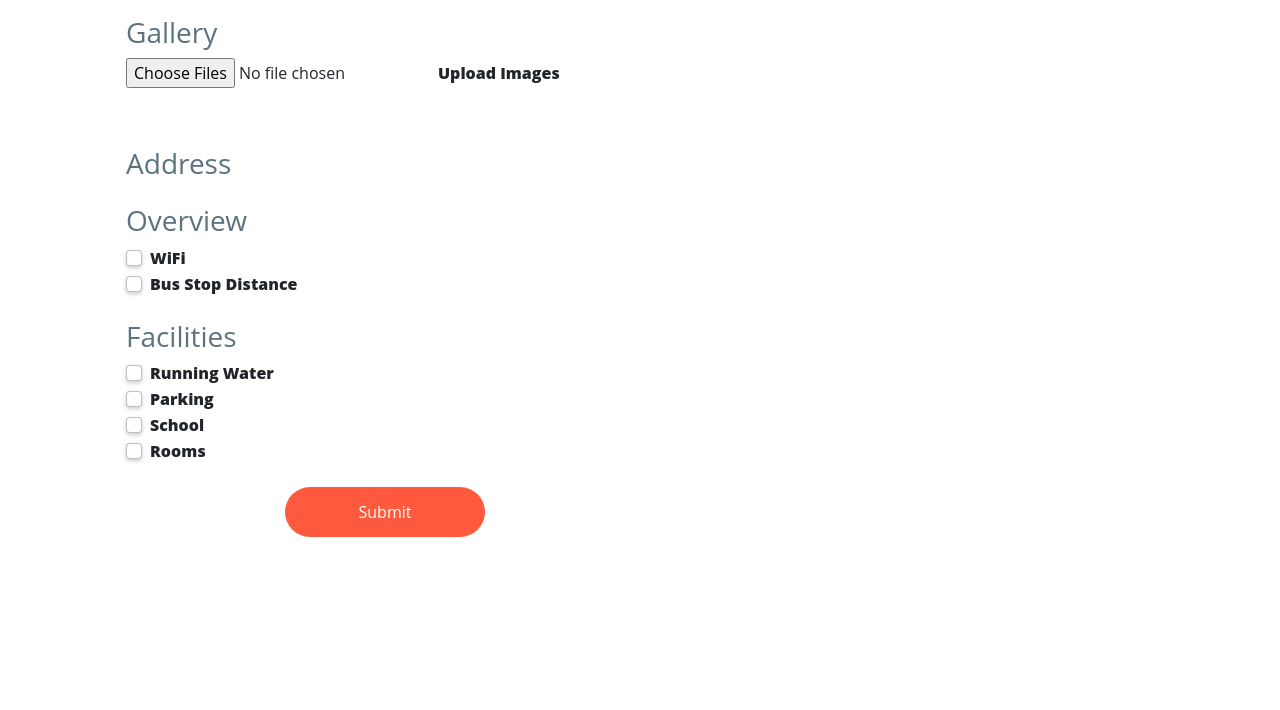
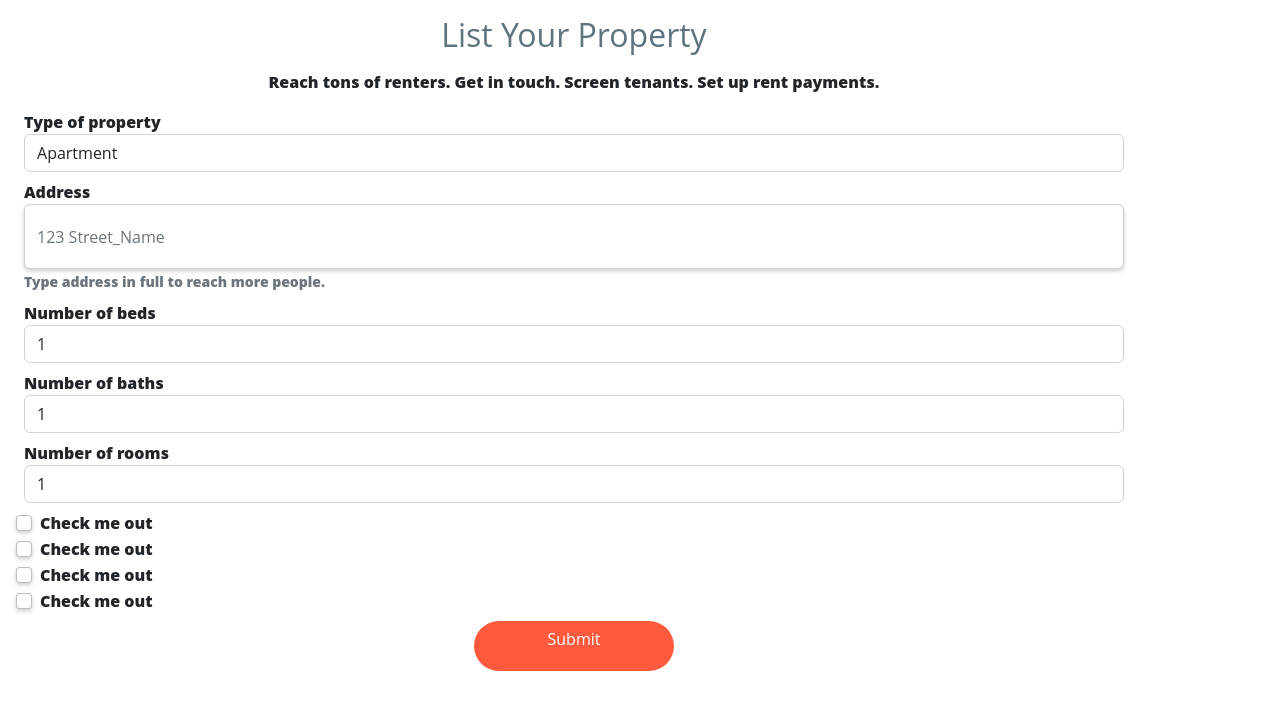
Before and after one commit to HilarioNengareJr/real-estate-site-prototype, a React (Create React App) app in the folder evbulucu/: page /create-post in a window 1280 px wide. Shown: the top 710 px of the page. Built offline with nearby package versions, Linux system fonts and the light colour scheme; a web font is replaced by a local one.

Commit message:
Added listing details

```diff
--- a/evbulucu/src/components/CreatePost.js
+++ b/evbulucu/src/components/CreatePost.js
@@ -2,11 +2,12 @@ import React, { useState } from 'react';
 import './CreatePost.css';
 import 'bootstrap/dist/css/bootstrap.min.css';
 import 'bootstrap/dist/js/bootstrap.bundle.min.js';
-import { Navbar, Container, Form, FormControl, Modal, Nav } from 'react-bootstrap';
 
 const CreatePost = () => {
+  const [imageFiles, setImageFiles] = useState([]);
+  const [address, setAddress] = useState('');
+  const [isChecked, setIsChecked] = useState(false);
 
-    const [imageFiles, setImageFiles] = useState([]);
   const [details, setDetails] = useState({
     wifi: false,
     busStopDistance: '',
@@ -16,7 +17,6 @@ const CreatePost = () => {
     school: '',
     parking: '',
   });
-
 
   const handleFileChange = (e) => {
     const files = Array.from(e.target.files);
@@ -32,134 +32,129 @@ const CreatePost = () => {
     }));
   };
 
-
   const handleSubmit = (e) => {
     e.preventDefault();
-
+    // Form submission logic goes here
   };
 
   return (
-        <div className='container'>
-          <div className='row p-3 mx-auto'>
-
-            <div className='col-lg-6 col-12 ms-3'>
-              <form className='upload-form'>
-                <div className='mb-4'>
-                  <h3 className='section-title'>Gallery</h3>
-                  <div className='input-group'>
-                    <div className='custom-file'>
+    <div className='container m-1'>
+      <div className='text-center'>
+        <h2 className='m-3 mx-auto text-center'>List Your Property</h2>
+        <p>Reach tons of renters. Get in touch. Screen tenants. Set up rent payments.</p>
+      </div>
+      <form onSubmit={handleSubmit}>
+        <div className='form-group m-2'>
+          <label htmlFor='exampleFormControlSelect1'>Type of property</label>
+          <select className='form-control' id='exampleFormControlSelect1'>
+            <option>Apartment</option>
+            <option>Studio</option>
+            <option>House</option>
+          </select>
+        </div>
+        <div className='form-group m-2'>
+          <label htmlFor='address'>Address</label>
           <input
-                        name='images'
-                        className='custom-file-input shadow-none'
-                        type="file"
-                        multiple
-                        onChange={handleFileChange}
+            type='text'
+            className='form-control'
+            id='address'
+            title='Enter property address'
+            aria-describedby='addrInfo'
+            placeholder='123 Street_Name'
+            value={address}
+            onChange={(e) => setAddress(e.target.value)}
           />
-                      <label className='custom-file-label' htmlFor='images'>
-                        Upload Images
-                      </label>
+          <small id='addrInfo' className='form-text text-muted'>
+            Type address in full to reach more people.
+          </small>
         </div>
+        <div className='form-group m-2'>
+          <label htmlFor='beds'>Number of <strong>beds</strong></label>
+          <select className='form-control' id='beds'>
+            <option>1</option>
+            <option>2</option>
+            <option>3</option>
+            <option>4</option>
+            <option>5</option>
+            <option>6</option>
+          </select>
         </div>
+        <div className='form-group m-2'>
+          <label htmlFor='baths'>Number of <strong>baths</strong></label>
+          <select className='form-control' id='baths'>
+            <option>1</option>
+            <option>2</option>
+            <option>3</option>
+            <option>4</option>
+            <option>5</option>
+            <option>6</option>
+          </select>
         </div>
-                <div className='mb-4'>
-                  <h3 className='section-title'>Address</h3>
-
+        <div className='form-group m-2'>
+          <label htmlFor='rooms'>Number of <strong>rooms</strong></label>
+          <select className='form-control' id='rooms'>
+            <option>1</option>
+            <option>2</option>
+            <option>3</option>
+            <option>4</option>
+            <option>5</option>
+            <option>6</option>
+          </select>
         </div>
-                <div className='mb-4'>
-                  <h3 className='section-title'>Overview</h3>
         <div className='form-check'>
           <input
+            type='checkbox'
             className='form-check-input'
-                      type='checkbox'
-                      id='wifi'
-                      name='wifi'
-                      checked={details.wifi}
-                      onChange={handleInputChange}
+            id='exampleCheck1'
+            checked={isChecked}
+            onChange={(e) => setIsChecked(e.target.checked)}
           />
-                    <label className='form-check-label' htmlFor='wifi'>
-                      WiFi
+          <label className='form-check-label' htmlFor='exampleCheck1'>
+            Check me out
           </label>
         </div>
         <div className='form-check'>
           <input
+            type='checkbox'
             className='form-check-input'
-                      type='checkbox'
-                      id='busStopDistance'
-                      name='busStopDistance'
-                      checked={details.busStopDistance}
-                      onChange={handleInputChange}
+            id='exampleCheck1'
+            checked={isChecked}
+            onChange={(e) => setIsChecked(e.target.checked)}
           />
-                    <label className='form-check-label' htmlFor='busStopDistance'>
-                      Bus Stop Distance
-                    </label>
-                    {/* Input field for bus stop distance */}
-                  </div>
-                  {/* Other overview fields */}
-                </div>
-                <div className='mb-4'>
-                  <h3 className='section-title'>Facilities</h3>
-                  <div className='form-check'>
-                    <input
-                      className='form-check-input'
-                      type='checkbox'
-                      id='running-water'
-                      name='running-water'
-                      checked={details.runningWater}
-                      onChange={handleInputChange}
-                    />
-                    <label className='form-check-label' htmlFor='running-water'>
-                      Running Water
+          <label className='form-check-label' htmlFor='exampleCheck1'>
+            Check me out
           </label>
         </div>
         <div className='form-check'>
           <input
+            type='checkbox'
             className='form-check-input'
-                      type='checkbox'
-                      id='parking'
-                      name='parking'
-                      checked={details.parking}
-                      onChange={handleInputChange}
+            id='exampleCheck1'
+            checked={isChecked}
+            onChange={(e) => setIsChecked(e.target.checked)}
           />
-                    <label className='form-check-label' htmlFor='parking'>
-                      Parking
+          <label className='form-check-label' htmlFor='exampleCheck1'>
+            Check me out
           </label>
         </div>
         <div className='form-check'>
           <input
+            type='checkbox'
             className='form-check-input'
-                      type='checkbox'
-                      id='school'
-                      name='school'
-                      checked={details.school}
-                      onChange={handleInputChange}
+            id='exampleCheck1'
+            checked={isChecked}
+            onChange={(e) => setIsChecked(e.target.checked)}
           />
-                    <label className='form-check-label' htmlFor='school'>
-                      School
+          <label className='form-check-label' htmlFor='exampleCheck1'>
+            Check me out
           </label>
         </div>
-                  <div className='form-check'>
-                    <input
-                      className='form-check-input'
-                      type='checkbox'
-                      id='rooms'
-                      name='rooms'
-                      checked={details.rooms}
-                      onChange={handleInputChange}
-                    />
-                    <label className='form-check-label' htmlFor='rooms'>
-                      Rooms
-                    </label>
-                  </div>
-                </div>
-                <div className='d-flex justify-content-center text-center mb-3'>
-                  <button className='btn btn-primary' type='submit'>Submit</button>
-                </div>
+        <button type='submit' className='btn btn-primary mt-2 mx-auto d-flex justify-content-center'>
+          Submit
+        </button>
       </form>
     </div>
-          </div>
-        </div>
   );
-
 };
 
 export default CreatePost;
```
Lines whose indentation alone changed are shown as unchanged.
